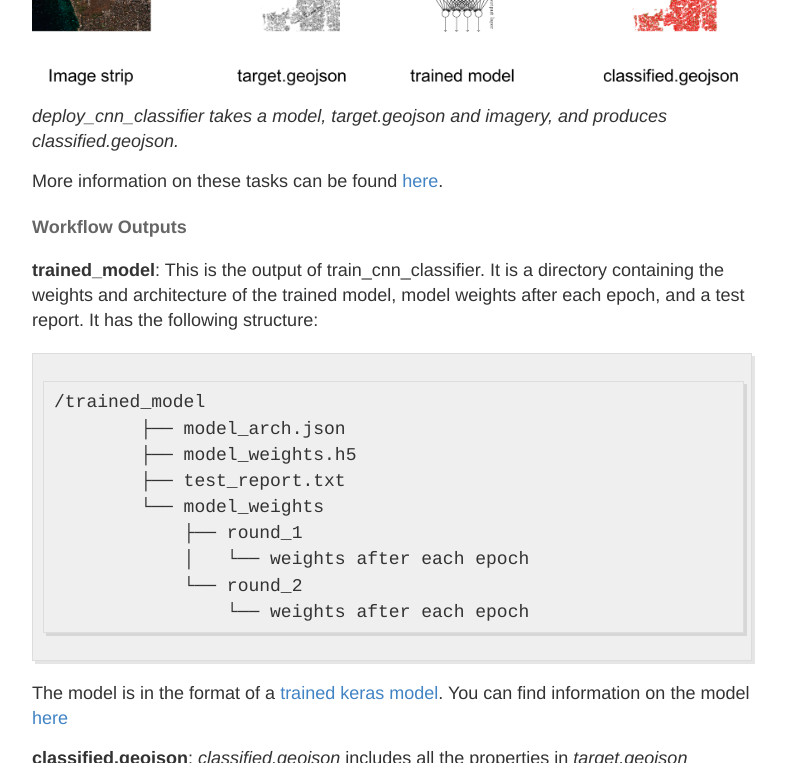
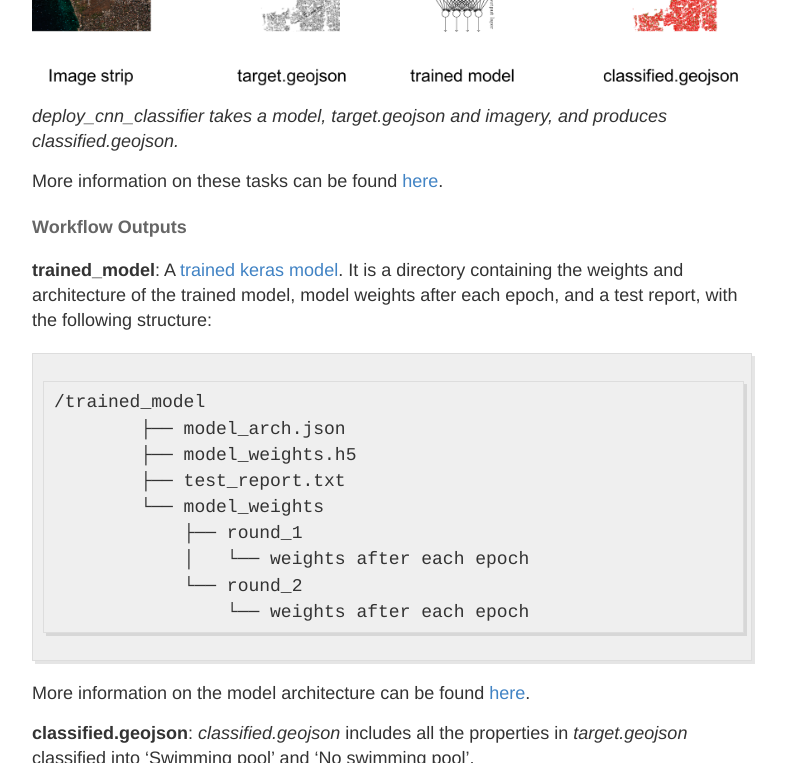
Before and after one commit to neoocm/PlatformStories.github.io, a Jekyll site: the page built from _posts/2016-9-8-swimming-pools.md, in a window 1280 px wide and 900 px high, scrolled down 4434 px, cut to the strip 0-763 px from the top of the window. Shown: the whole strip, without its empty margins (248-1034 px from the left). Built offline with Jekyll 4.4.1, drawn with Linux system fonts in a browser that asks for light colours.

Commit message:
more edits

```diff
--- a/_posts/2016-9-8-swimming-pools.md
+++ b/_posts/2016-9-8-swimming-pools.md
@@ -81,7 +81,7 @@ More information on these tasks can be found [here](https://github.com/PlatformS
 
 #### Workflow Outputs
 
-<b>trained_model</b>: This is the output of train_cnn_classifier. It is a directory containing the weights and architecture of the trained model, model weights after each epoch, and a test report. It has the following structure:
+<b>trained_model</b>: A [trained keras model](https://keras.io/models/about-keras-models/). It is a directory containing the weights and architecture of the trained model, model weights after each epoch, and a test report, with the following structure:
 
     /trained_model
             ├── model_arch.json
@@ -93,7 +93,7 @@ More information on these tasks can be found [here](https://github.com/PlatformS
                 └── round_2
                     └── weights after each epoch
 
-The model is in the format of a [trained keras model](https://keras.io/models/about-keras-models/). You can find information on the model [here](https://github.com/DigitalGlobe/mltools/tree/master/examples/polygon_classify_cnn)
+More information on the model architecture can be found [here](https://github.com/DigitalGlobe/mltools/tree/master/examples/polygon_classify_cnn).
 
 <b>classified.geojson</b>: *classified.geojson* includes all the properties in *target.geojson* classified into 'Swimming pool' and 'No swimming pool'.
 
```
